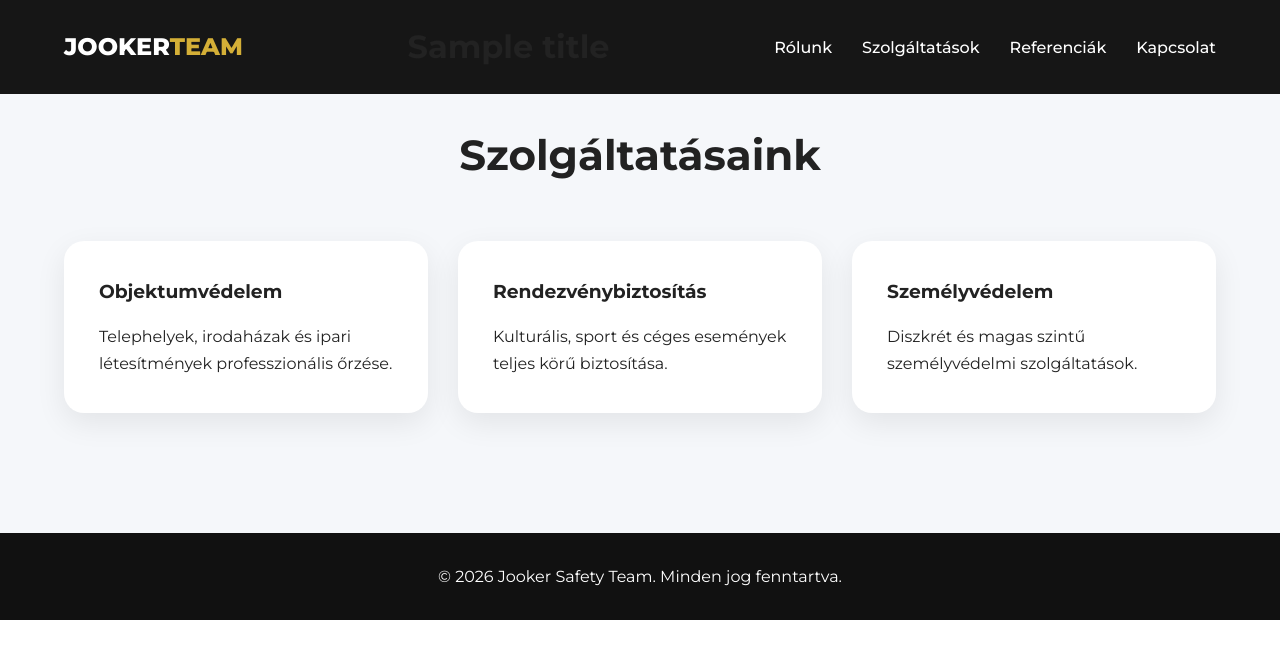
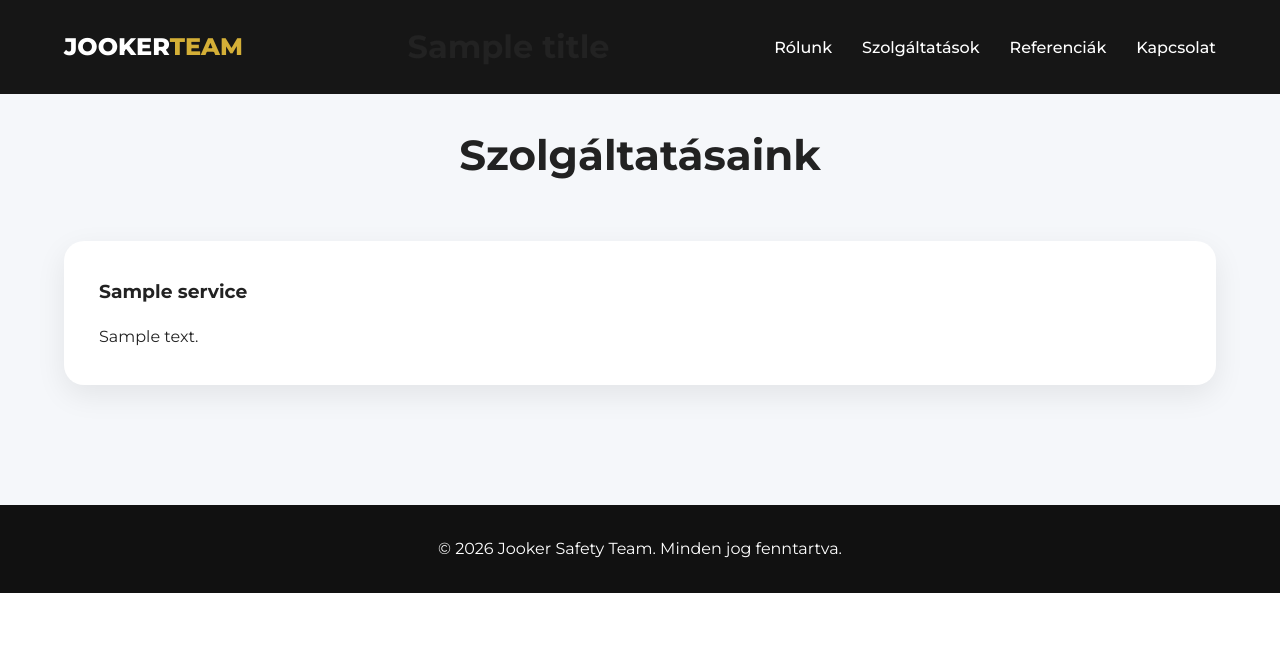
Before and after one commit to Sztivi-DK/node-jooker, a Node server app: template views/pages/services.ejs in a window 1280 px wide. Shown: the top 653 px of the page. Run offline with Node 20, Linux system fonts and the light colour scheme; the template is opened without the code that fills it: most values are stand-ins (such as "Sample title", 1, 10 or a date in 2020).

Commit message:
Services Feature Completed

```diff
--- /dev/null
+++ b/contents/services.txt
@@ -0,0 +1,3 @@
+Objektumvédelem;Telephelyek, irodaházak és ipari létesítmények professzionális őrzése.
+Rendezvénybiztosítás;Kulturális, sport és céges események teljes körű biztosítása.
+Személyvédelem;Diszkrét és magas szintű személyvédelmi szolgáltatások.
--- a/views/pages/services.ejs
+++ b/views/pages/services.ejs
@@ -6,30 +6,12 @@
 
         <div class="services-grid">
 
+        <% for (const srv of services) { %>
             <div class="card">
-                <h3>Objektumvédelem</h3>
-                <p>
-                    Telephelyek, irodaházak és ipari létesítmények
-                    professzionális őrzése.
-                </p>
+                <h3><%= srv.name %></h3>
+                <p><%= srv.description %></p>
             </div>
-
-            <div class="card">
-                <h3>Rendezvénybiztosítás</h3>
-                <p>
-                    Kulturális, sport és céges események
-                    teljes körű biztosítása.
-                </p>
-            </div>
-
-            <div class="card">
-                <h3>Személyvédelem</h3>
-                <p>
-                    Diszkrét és magas szintű személyvédelmi
-                    szolgáltatások.
-                </p>
-            </div>
-
+        <% } %>
         </div>
     </div>
 </section>
```
Also changed, not shown: src/controllers/feature.controller.js (+5 -2 lines), src/models/service.model.js (added, +20 -0 lines), contents/references.txt (added).
